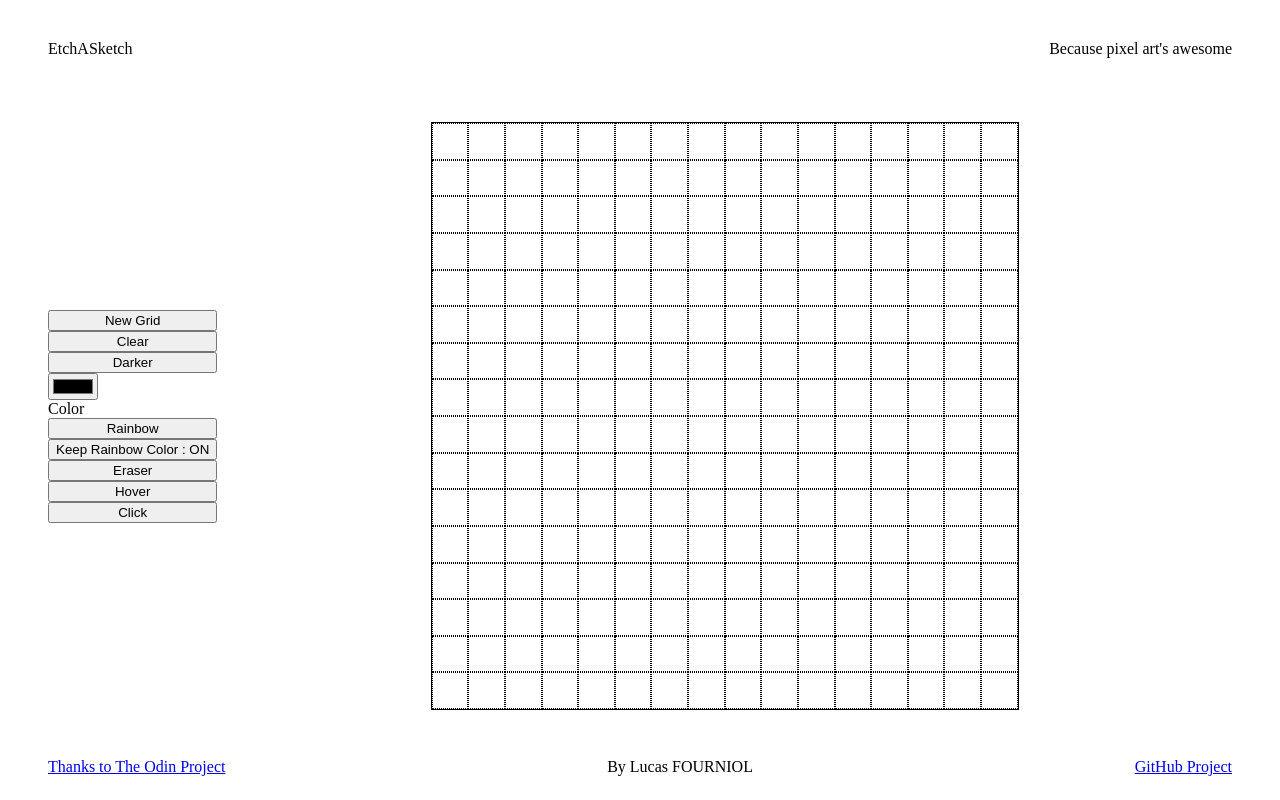
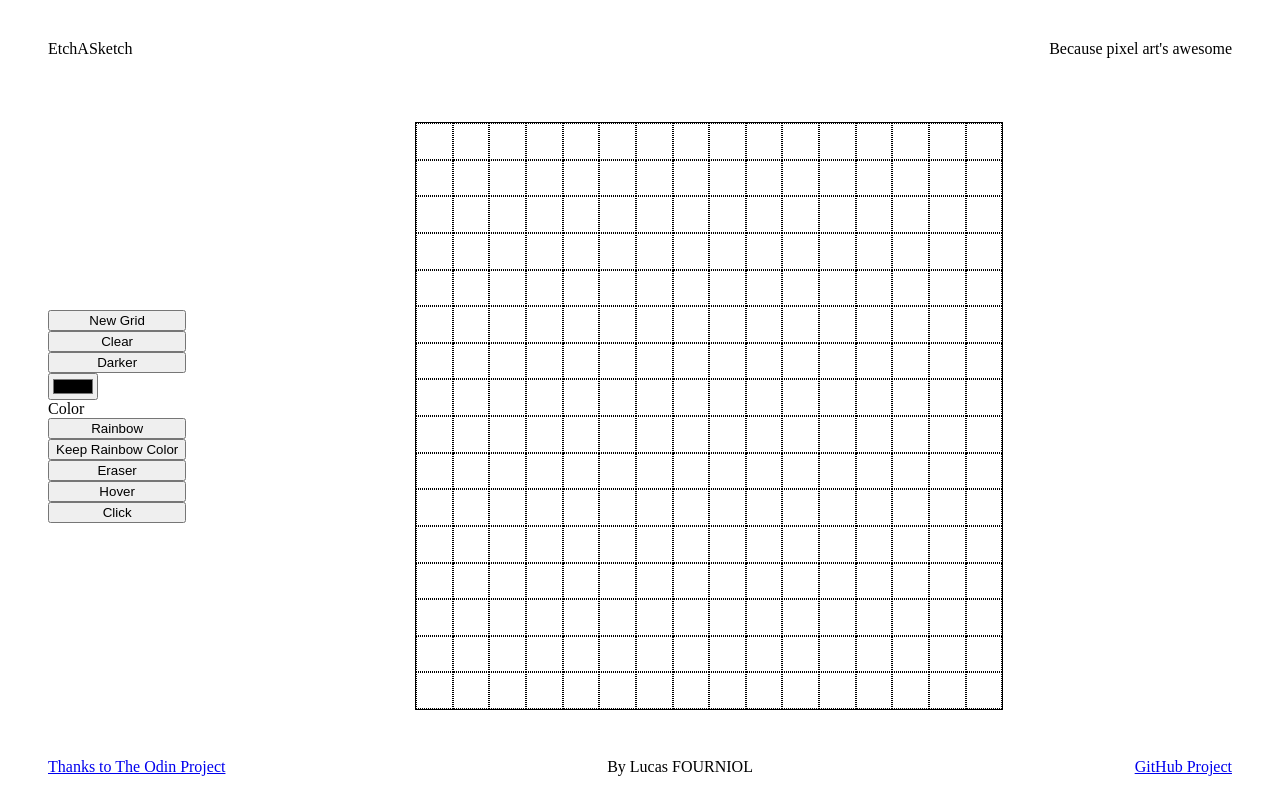
Before and after one commit to Oreus-F/Etch-a-Sketch, a plain HTML site: page index.html in a window 1280 px wide. Drawn offline with Linux system fonts and the light colour scheme.

Commit message:
arrange buttons tag/class/id

```diff
--- a/index.html
+++ b/index.html
@@ -16,20 +16,20 @@
    <div class="middleSection mainPadding">
 
        <div class="settings">
-               <button title="Enter a number to create a new grid between 2x2 and 100x100" id="newGrid" class="generalButton buttonLook">New Grid</button>
-               <button title="Reset the actual grid" id="clearAll" class="generalButton buttonLook">Clear</button>
-               <button title="If activated, it will darkens the square at each interaction - will reset the grid when it's activate or desactivate" id="darkerMode" class="generalButton buttonLook">Darker</button>
+               <button title="Enter a number to create a new grid between 2x2 and 100x100" id="newGrid" class="buttonLook">New Grid</button>
+               <button title="Reset the actual grid" id="clearAll" class="buttonLook">Clear</button>
+               <button title="If activated, it will darkens the square at each interaction - will reset the grid when it's activate or desactivate" id="darkerMode" class="buttonLookActive buttonLook">Darker</button>
 
 
                <input type="color" id="colorMode">
-               <label title="Pick your own color" for="colorMode" class="buttonLook">Color</label>
-               <button title="Will apply a random color" id="rainbowMode" class="colorButton buttonLook">Rainbow</button>
-               <button title="If activated, will keep the color randomly assign with the rainbow mode" id="keepRainbowColor" class="colorButton buttonLook">Keep Rainbow Color : ON</button>
-               <button title="Use your mouse as a eraser" id="eraserMode" class="colorButton buttonLook">Eraser</button>
+               <label title="Pick your own color" for="colorMode" id="colorModeLabel" class="buttonLookActive buttonLook">Color</label>
+               <button title="Will apply a random color" id="rainbowMode" class="buttonLook">Rainbow</button>
+               <button title="If activated, will keep the color randomly assign with the rainbow mode" id="keepRainbowColor" class="buttonLook">Keep Rainbow Color</button>
+               <button title="Use your mouse as a eraser" id="eraserMode" class="buttonLook">Eraser</button>
 
 
-               <button title="Mouse over the grid to paint it" id ="mouseover" class="brushButtonMode buttonLook">Hover</button>
-               <button title="Click and drag your mouse on the grid to paint it" id ="click" class="brushButtonMode buttonLook">Click</button>
+               <button title="Mouse over the grid to paint it" id ="mouseover" class="buttonLook buttonLookActive">Hover</button>
+               <button title="Click and drag your mouse on the grid to paint it" id ="click" class="buttonLook">Click</button>
        </div>
 
 
```
